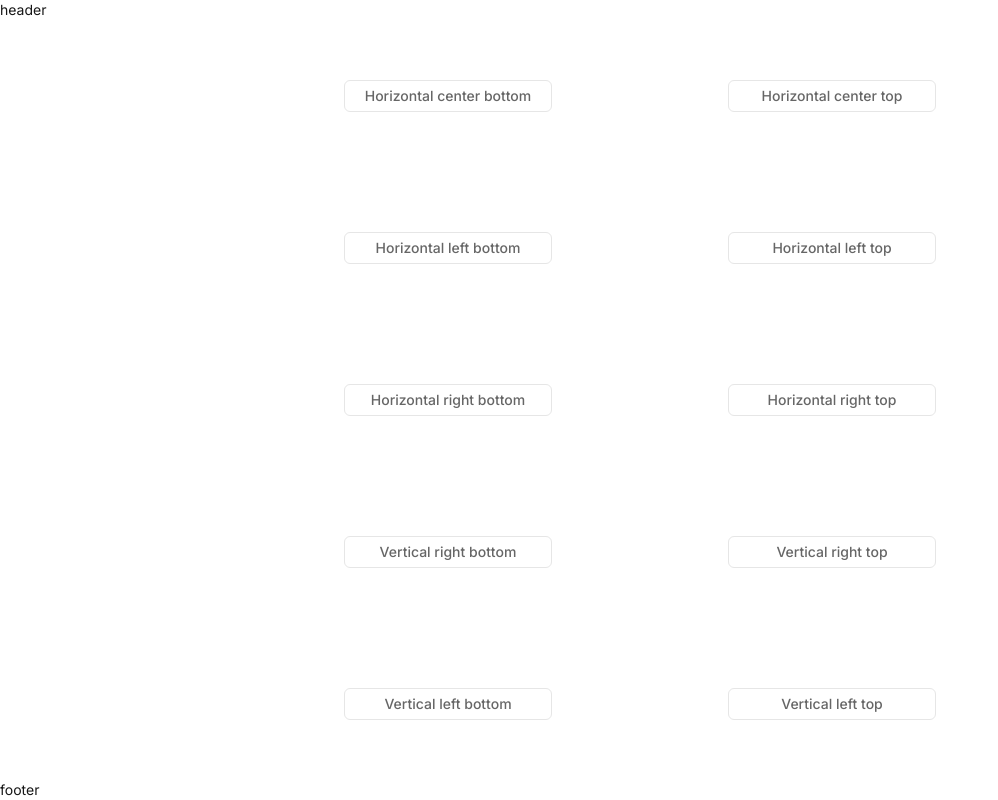
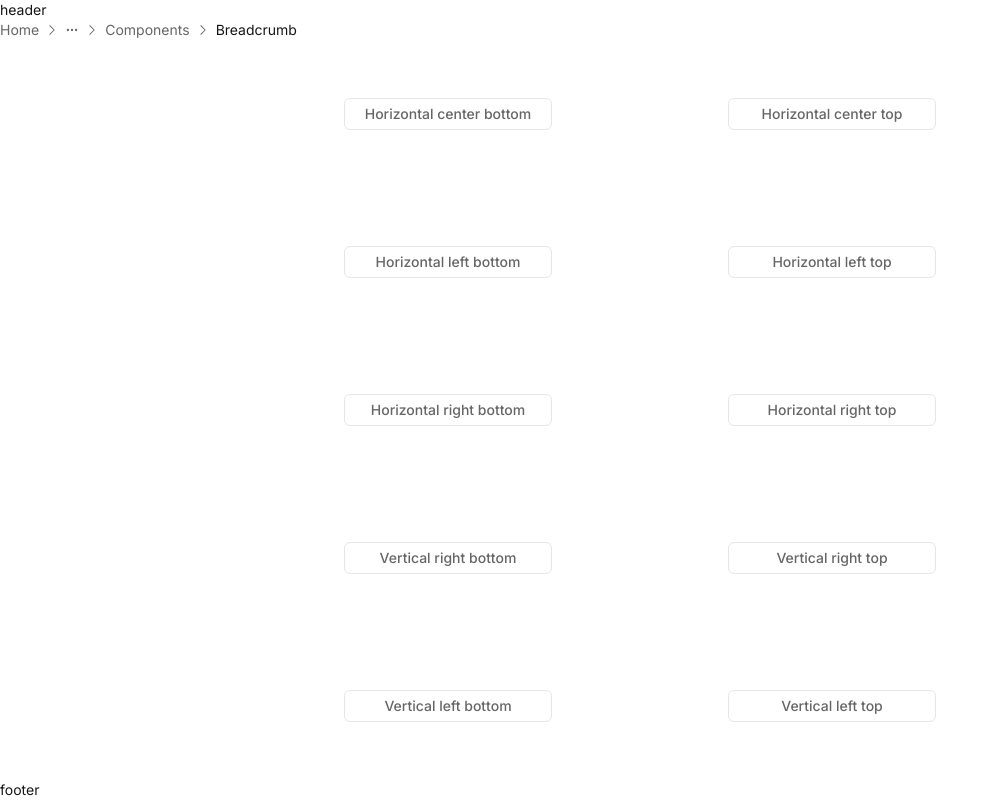
Before and after one commit to ZeynalliZeynal/mern-ts-template, a React (Vite) app in the folder client/: page /dropdownMenu in a window 1280 px wide. Shown: the whole page, without its empty margins (0-998 px from the left). Built offline with nearby package versions, Linux system fonts and the light colour scheme.

Commit message:
theme index bug fixed

```diff
--- a/client/src/components/ui/accordion.tsx
+++ b/client/src/components/ui/accordion.tsx
@@ -64,9 +64,7 @@ const Accordion = ({
     <AccordionContext.Provider
       value={{ singleOpen, openAccordion, closeAccordion, collapsible, type }}
     >
-      <div accordion-root="" className={cn(className)}>
-        {children}
-      </div>
+      <div className={cn(className)}>{children}</div>
     </AccordionContext.Provider>
   );
 };
@@ -82,7 +80,6 @@ const AccordionItem = forwardRef<HTMLElement, AccordionItemProps>(
 
     const attributes = {
       ref,
-      "accordion-item": "",
       "data-state": state,
       "data-disabled": isDisabled,
       "aria-disabled": isDisabled,
@@ -127,7 +124,6 @@ const AccordionTrigger = forwardRef<HTMLElement, AccordionTriggerProps>(
 
     const attributes = {
       ref,
-      "accordion-trigger": "",
       "data-state": open ? "open" : "closed",
       "aria-expanded": open,
       className,
@@ -178,7 +174,6 @@ const AccordionContent = forwardRef<HTMLElement, AccordionContentProps>(
 
     return (
       <div
-        accordion-content=""
         data-state={open ? "open" : "closed"}
         aria-expanded={value === singleOpen}
         className={cn(
--- /dev/null
+++ b/client/src/components/ui/breadcrumb.tsx
@@ -0,0 +1,116 @@
+import { cloneElement, isValidElement, ReactNode } from "react";
+import { cn } from "@/lib/utils.ts";
+import { Link } from "react-router-dom";
+import { HiChevronRight } from "react-icons/hi2";
+
+type CommonProps = {
+  children: ReactNode;
+  className?: string;
+};
+
+type BreadcrumbProps = {} & CommonProps;
+
+type BreadcrumbItemProps = {
+  asChild?: boolean;
+} & CommonProps;
+
+type BreadcrumbLinkProps = {
+  href: string;
+} & BreadcrumbItemProps;
+
+const Breadcrumb = ({ children, className }: BreadcrumbProps) => {
+  return (
+    <nav aria-label="breadcrumb" className={cn(className)}>
+      {children}
+    </nav>
+  );
+};
+
+const BreadcrumbList = ({
+  children,
+  className,
+  asChild,
+}: BreadcrumbItemProps) => {
+  return asChild && isValidElement(children) ? (
+    cloneElement(children)
+  ) : (
+    <ol
+      className={cn(
+        "flex items-center break-words gap-1.5 text-gray-900",
+        className,
+      )}
+    >
+      {children}
+    </ol>
+  );
+};
+
+const BreadcrumbItem = ({
+  children,
+  className,
+  asChild,
+}: BreadcrumbItemProps) => {
+  return asChild && isValidElement(children) ? (
+    cloneElement(children)
+  ) : (
+    <li className={cn("inline-flex items-center gap-1.5", className)}>
+      {children}
+    </li>
+  );
+};
+
+const BreadcrumbSeparator = ({ className }: { className?: string }) => {
+  return (
+    <li
+      role="presentation"
+      aria-hidden={true}
+      className={cn("[&_svg]:size-3.5", className)}
+    >
+      <HiChevronRight />
+    </li>
+  );
+};
+
+const BreadcrumbLink = ({
+  children,
+  className,
+  asChild,
+  href,
+}: BreadcrumbLinkProps) => {
+  return asChild && isValidElement(children) ? (
+    cloneElement(children)
+  ) : (
+    <Link
+      to={href}
+      className={cn("transition-colors hover:text-foreground", className)}
+    >
+      {children}
+    </Link>
+  );
+};
+
+const BreadcrumbPage = ({
+  children,
+  className,
+  asChild,
+}: BreadcrumbItemProps) => {
+  return (
+    <BreadcrumbItem asChild={asChild} className={className}>
+      <span
+        role="link"
+        aria-current="page"
+        className="text-foreground"
+        aria-disabled={true}
+      >
+        {children}
+      </span>
+    </BreadcrumbItem>
+  );
+};
+
+Breadcrumb.Page = BreadcrumbPage;
+Breadcrumb.Link = BreadcrumbLink;
+Breadcrumb.Item = BreadcrumbItem;
+Breadcrumb.Separator = BreadcrumbSeparator;
+Breadcrumb.List = BreadcrumbList;
+export default Breadcrumb;
--- /dev/null
+++ b/client/src/components/ui/copy.tsx
@@ -0,0 +1,64 @@
+import { ReactNode, useState } from "react";
+import { MdContentPaste } from "react-icons/md";
+import { cn } from "@/lib/utils.ts";
+import { IoCheckmark } from "react-icons/io5";
+
+const Copy = ({
+  children,
+  text,
+  className,
+}: {
+  children?: ReactNode;
+  text: string;
+  className?: string;
+}) => {
+  const [copying, setCopying] = useState(false);
+
+  const handleClick = async () => {
+    try {
+      await navigator.clipboard.writeText(text);
+      setCopying(true);
+      setTimeout(() => setCopying(false), 2000);
+    } catch (err) {
+      console.log("Could not copy text", err);
+    }
+  };
+
+  return (
+    <button
+      className={cn(
+        "w-fit flex items-center gap-1.5 hover:bg-gray-alpha-200 transition-colors overflow-hidden rounded-md border px-3 py-1.5",
+        className,
+      )}
+      onClick={handleClick}
+    >
+      <div className="relative size-4">
+        <span
+          aria-hidden={true}
+          className="absolute top-1/2 translate-y-[-50%] flex items-center justify-center size-4"
+        >
+          <MdContentPaste
+            className={cn("transition-all absolute size-full", {
+              "scale-100": !copying,
+              "scale-0": copying,
+            })}
+          />
+        </span>
+        <span
+          aria-hidden={true}
+          className="absolute top-1/2 translate-y-[-50%] flex items-center justify-center size-4"
+        >
+          <IoCheckmark
+            className={cn("transition-all absolute size-full", {
+              "scale-100": copying,
+              "scale-0": !copying,
+            })}
+          />
+        </span>
+      </div>
+      {children}
+    </button>
+  );
+};
+
+export default Copy;
--- a/client/src/hooks/useRestrictBody.ts
+++ b/client/src/hooks/useRestrictBody.ts
@@ -9,7 +9,7 @@ export const useRestrictBody = (condition: boolean) => {
     const nestedDialog = !!(dialog && menu);
 
     if (portalExists) {
-      // document.body.style.marginRight = "6px";
+      document.body.style.marginRight = "6px";
       document.body.style.overflow = "hidden";
       document.body.style.pointerEvents = "none";
 
--- a/client/src/index.css
+++ b/client/src/index.css
@@ -224,7 +224,7 @@
     }
 
     * {
-        @apply focus-visible:ring ring-blue-900 outline-0
+        @apply focus-visible:ring-1 ring-blue-900 outline-0
     }
 
     body {
--- a/client/src/layouts/main/main-layout.tsx
+++ b/client/src/layouts/main/main-layout.tsx
@@ -1,11 +1,47 @@
 import { Outlet } from "react-router-dom";
 import Header from "@/layouts/main/header/header.tsx";
 import Footer from "@/layouts/main/footer/footer.tsx";
+import Breadcrumb from "@/components/ui/breadcrumb.tsx";
+import DropdownMenu from "@/components/ui/dropdown-menu/dropdown-menu.tsx";
+import { TbDots } from "react-icons/tb";
 
 export function MainLayout() {
   return (
     <div className="flex flex-col h-screen">
       <Header />
+      <Breadcrumb>
+        <Breadcrumb.List>
+          <Breadcrumb.Item>
+            <Breadcrumb.Link href="/">Home</Breadcrumb.Link>
+          </Breadcrumb.Item>
+          <Breadcrumb.Separator />
+          <Breadcrumb.Item>
+            <DropdownMenu>
+              <DropdownMenu.Trigger className="flex items-center gap-1" asChild>
+                <button className="size-3.5 hover:text-foreground transition-colors">
+                  <TbDots />
+                  <span className="sr-only">Toggle menu</span>
+                </button>
+              </DropdownMenu.Trigger>
+              <DropdownMenu.Content align="horizontal-left-bottom">
+                <DropdownMenu.Item>Documentation</DropdownMenu.Item>
+                <DropdownMenu.Item>Themes</DropdownMenu.Item>
+                <DropdownMenu.Item>GitHub</DropdownMenu.Item>
+              </DropdownMenu.Content>
+            </DropdownMenu>
+          </Breadcrumb.Item>
+          <Breadcrumb.Separator />
+          <Breadcrumb.Item>
+            <Breadcrumb.Link href="/docs/components">
+              Components
+            </Breadcrumb.Link>
+          </Breadcrumb.Item>
+          <Breadcrumb.Separator />
+          <Breadcrumb.Item>
+            <Breadcrumb.Page>Breadcrumb</Breadcrumb.Page>
+          </Breadcrumb.Item>
+        </Breadcrumb.List>
+      </Breadcrumb>
       <main className="flex-grow">
         <Outlet />
       </main>
--- a/client/src/pages/home-page.tsx
+++ b/client/src/pages/home-page.tsx
@@ -13,6 +13,9 @@ import DropdownDemo from "@/components/dropdown-demo.tsx";
 import PopoverDemo from "@/components/popover-demo.tsx";
 import CommandDemo from "@/components/command-demo.tsx";
 import DialogDemo from "@/components/dialog-demo.tsx";
+import Copy from "@/components/ui/copy.tsx";
+
+const demoText = "This is a text, yo!";
 
 export default function HomePage() {
   return (
@@ -40,6 +43,10 @@ export default function HomePage() {
       <CheckboxDemo />
       <CollapseDemo />
       {/*<ComboboxDemo />*/}
+      <Stack direction="row" align="center">
+        {demoText}
+        <Copy text={demoText}>Copy</Copy>
+      </Stack>
       <ContextDemo />
       <DropdownDemo />
       <PopoverDemo />
```
